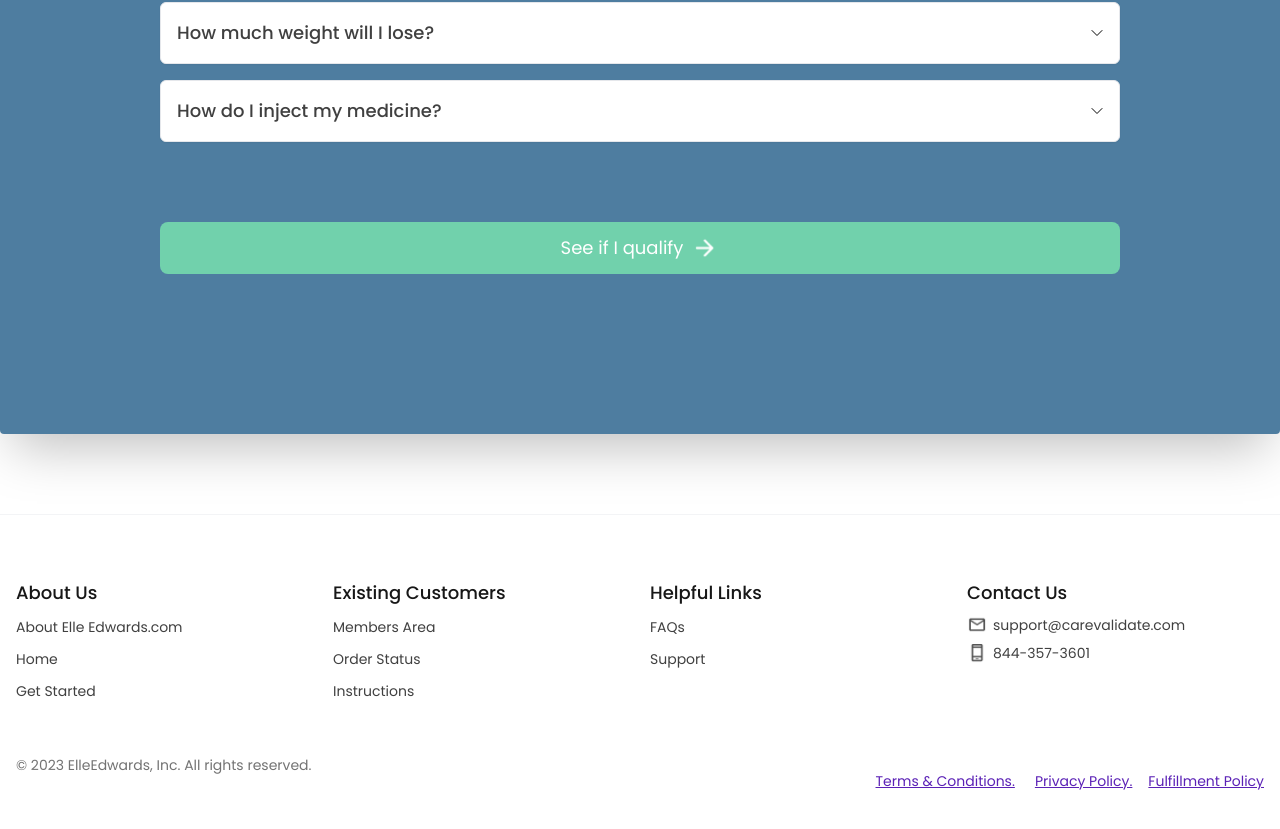
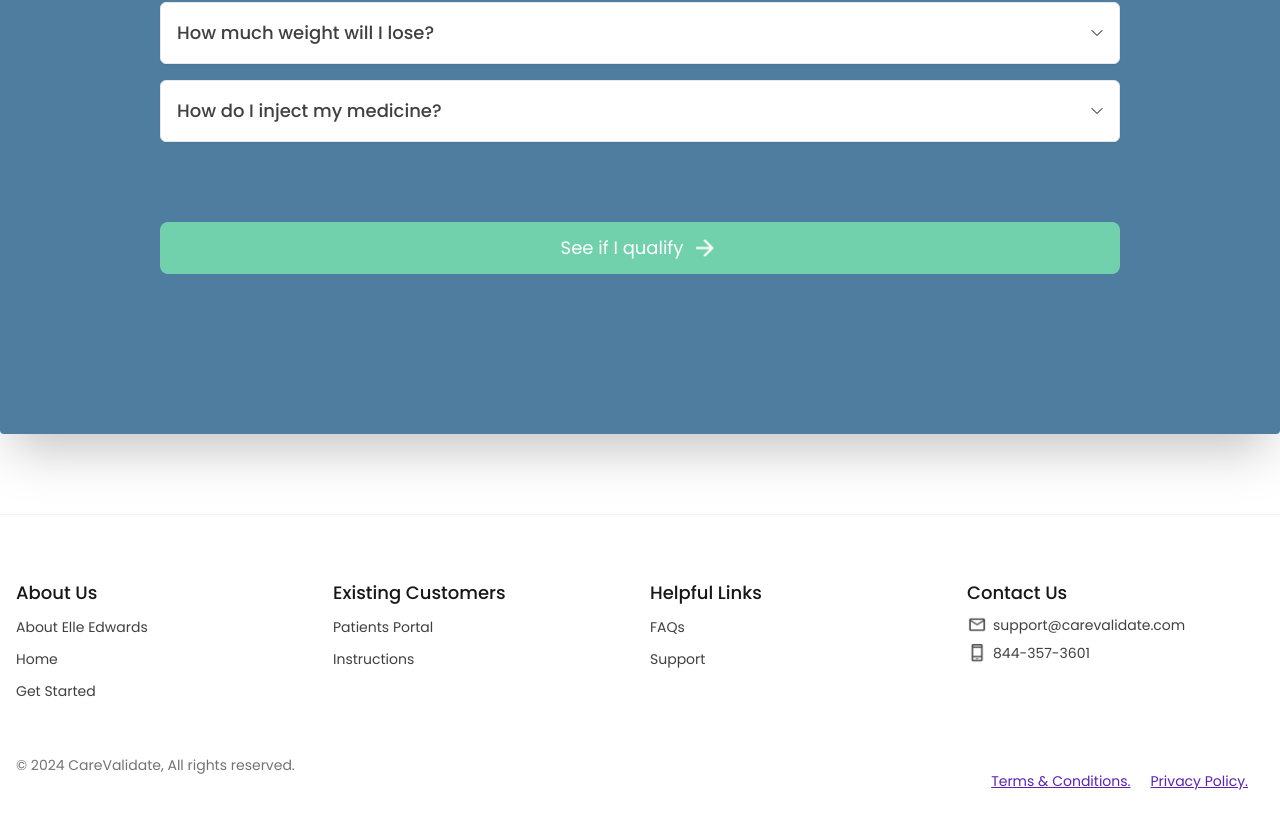
Before and after one commit to berz01/EllisonEdwards, a Next.js app: page / in a window 1280 px wide. Shown: the part 2932-3761 px from the top of the page. Built offline with nearby package versions, Linux system fonts and the light colour scheme.

Commit message:
pushing change

```diff
--- a/components/Footer/Footer.tsx
+++ b/components/Footer/Footer.tsx
@@ -15,7 +15,7 @@ const Footer = () => {
               <ul className="mt-2 lg:space-y-2">
                 <li>
                   <Link href="/" className="lg:text-sm text-[#404040] text-xs">
-                    About Elle Edwards.com
+                    About Elle Edwards
                   </Link>
                 </li>
                 <li>
@@ -40,13 +40,8 @@ const Footer = () => {
               </p>
               <ul className="mt-2 lg:space-y-2">
                 <li>
-                  <Link href="/" className="lg:text-sm text-[#404040] text-xs">
-                    Members Area
-                  </Link>
-                </li>
-                <li>
-                  <Link href="/" className="lg:text-sm text-[#404040] text-xs">
-                    Order Status
+                <Link href="https://careglp.carevalidate.com/login" className="lg:text-sm text-[#404040] text-xs">
+                    Patients Portal
                   </Link>
                 </li>
                 <li>
@@ -67,7 +62,7 @@ const Footer = () => {
                   </Link>
                 </li>
                 <li>
-                  <Link href="/" className="lg:text-sm text-[#404040] text-xs">
+                  <Link href="https://support.careglp.com/support/home" className="lg:text-sm text-[#404040] text-xs">
                     Support
                   </Link>
                 </li>
@@ -127,20 +122,20 @@ const Footer = () => {
           />
         </div> */}
 
-        <div className="flex flex-col justify-between lg:pt-5 pb-10 sm:flex-row">
+<div className="flex flex-col justify-between lg:pt-5 pb-10 sm:flex-row">
           <p className="lg:text-sm text-xs text-[#737373]">
-            © 2023 ElleEdwards, Inc. All rights reserved.
+            © 2024 CareValidate, All rights reserved.
           </p>
           <div className="flex items-center lg:mt-4 mt-2 lg:space-x-4 space-x-2 sm:mt-0">
             <Link
               className="text-[#5B21B6] lg:mx-1 underline lg:text-sm text-xs"
-              href="https://www.ElleEdwards.com/terms-of-services"
+              href="https://support.careglp.com/support/solutions/articles/73000625396-terms-conditions"
             >
               Terms & Conditions.
             </Link>
             <Link
               className="text-[#5B21B6] lg:mx-1 underline lg:text-sm text-xs"
-              href="https://www.ElleEdwards.com/privacy"
+              href="https://support.careglp.com/support/solutions/articles/73000625394-privacy-policy"
             >
               Privacy Policy.
             </Link>
@@ -148,7 +143,6 @@ const Footer = () => {
               className="text-[#5B21B6] lg:mx-1 underline lg:text-sm text-xs"
               href="/"
             >
-              Fulfillment Policy
             </Link>
           </div>
         </div>
--- a/components/Header/Header.tsx
+++ b/components/Header/Header.tsx
@@ -12,7 +12,7 @@ const Header = () => {
     <>
       <li>
         <a
-          href="https://Elle Edwards.com/"
+          href="#"
           className="font-medium uppercase text-[##404040] text-lg"
         >
           About Us
@@ -36,7 +36,7 @@ const Header = () => {
         </a>
       </li>
       <li>
-        <a href="https://accommodations.carevalidate.com/login">
+        <a href="https://careglp.carevalidate.com/login">
           <svg
             xmlns="http://www.w3.org/2000/svg"
             width="31"
```
